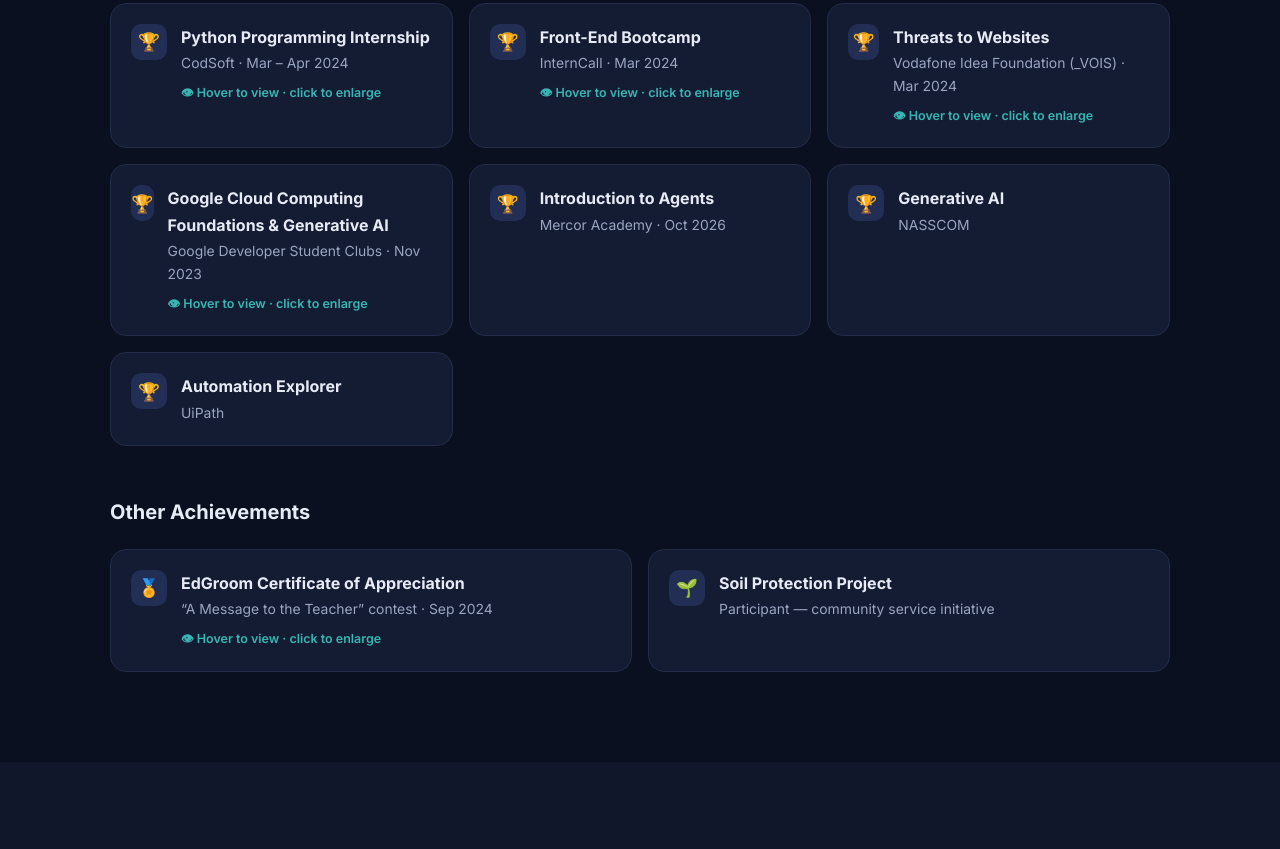
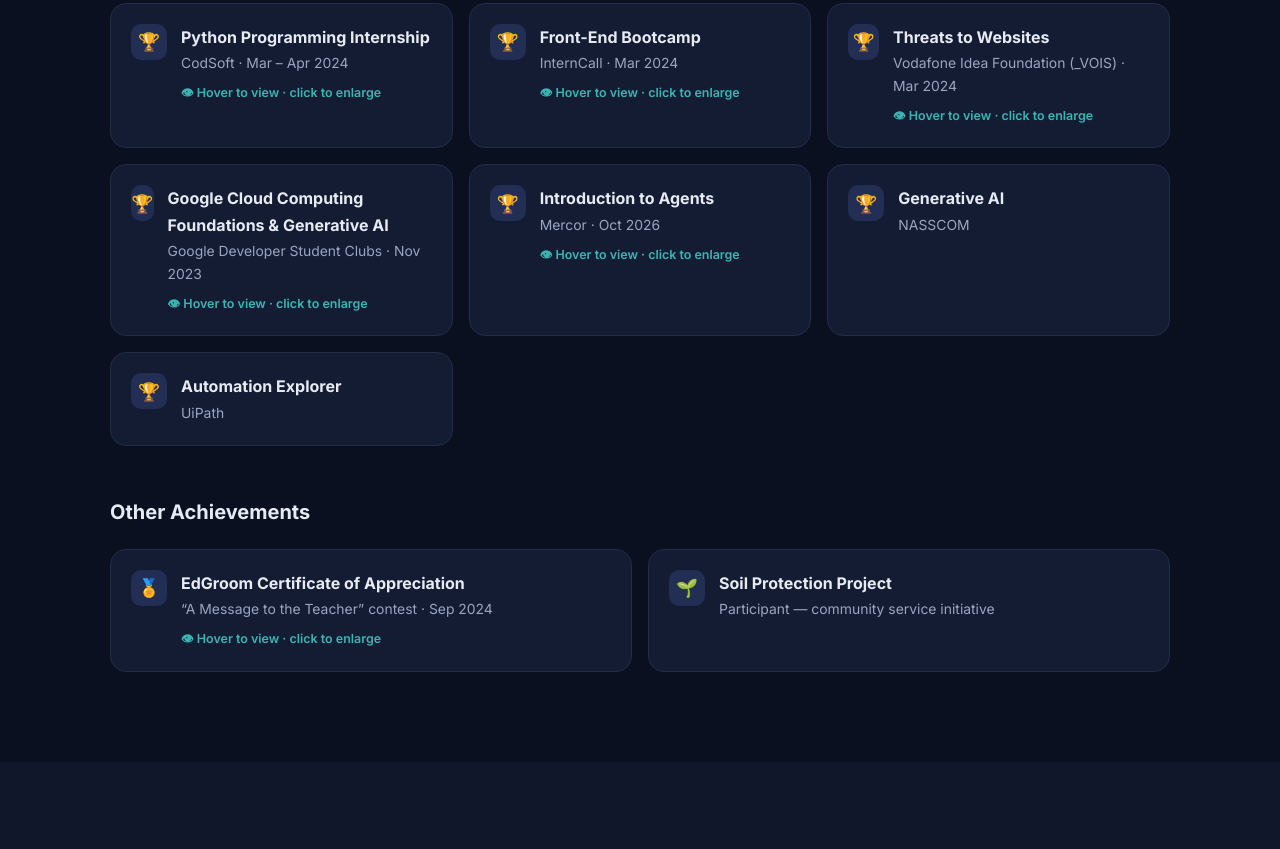
Before and after one commit to Jeenath3147/portfolio, a plain HTML site: page index.html in a window 1280 px wide. Shown: the part 5104-5953 px from the top of the page. Drawn offline with Linux system fonts and the light colour scheme.

Commit message:
Add files via upload

```diff
--- a/index.html
+++ b/index.html
@@ -359,7 +359,7 @@
       <div class="card cert reveal" tabindex="0" data-img="certs/interncall-frontend.jpg" data-title="Front-End Bootcamp"><span class="ico">&#127942;</span><div><h4>Front-End Bootcamp</h4><p>InternCall · Mar 2024</p><span class="view">&#128065; Hover to view · click to enlarge</span></div><div class="peek"><img src="certs/interncall-frontend.jpg" alt="Front-End Bootcamp certificate" loading="lazy"></div></div>
       <div class="card cert reveal" tabindex="0" data-img="certs/vois-threats-to-websites.jpg" data-title="Threats to Websites"><span class="ico">&#127942;</span><div><h4>Threats to Websites</h4><p>Vodafone Idea Foundation (_VOIS) · Mar 2024</p><span class="view">&#128065; Hover to view · click to enlarge</span></div><div class="peek"><img src="certs/vois-threats-to-websites.jpg" alt="Threats to Websites certificate" loading="lazy"></div></div>
       <div class="card cert reveal" tabindex="0" data-img="certs/google-cloud-genai.jpg" data-title="Google Cloud Computing Foundations &amp; Generative AI"><span class="ico">&#127942;</span><div><h4>Google Cloud Computing Foundations &amp; Generative AI</h4><p>Google Developer Student Clubs · Nov 2023</p><span class="view">&#128065; Hover to view · click to enlarge</span></div><div class="peek"><img src="certs/google-cloud-genai.jpg" alt="Google Cloud Computing Foundations &amp; Generative AI certificate" loading="lazy"></div></div>
-      <div class="card cert reveal"><span class="ico">&#127942;</span><div><h4>Introduction to Agents</h4><p>Mercor Academy · Oct 2026</p></div></div>
+      <div class="card cert reveal" tabindex="0" data-img="certs/mercor-certificate-MRC-2026-JV7NJJ6R.png" data-title="Introduction to Agents"><span class="ico">&#127942;</span><div><h4>Introduction to Agents</h4><p>Mercor · Oct 2026</p><span class="view">&#128065; Hover to view · click to enlarge</span></div><div class="peek"><img src="certs/mercor-certificate-MRC-2026-JV7NJJ6R.png" alt="Introduction to Agents certificate" loading="lazy"></div></div>
       <div class="card cert reveal"><span class="ico">&#127942;</span><div><h4>Generative AI</h4><p>NASSCOM</p></div></div>
       <div class="card cert reveal"><span class="ico">&#127942;</span><div><h4>Automation Explorer</h4><p>UiPath</p></div></div>
     </div>
```
